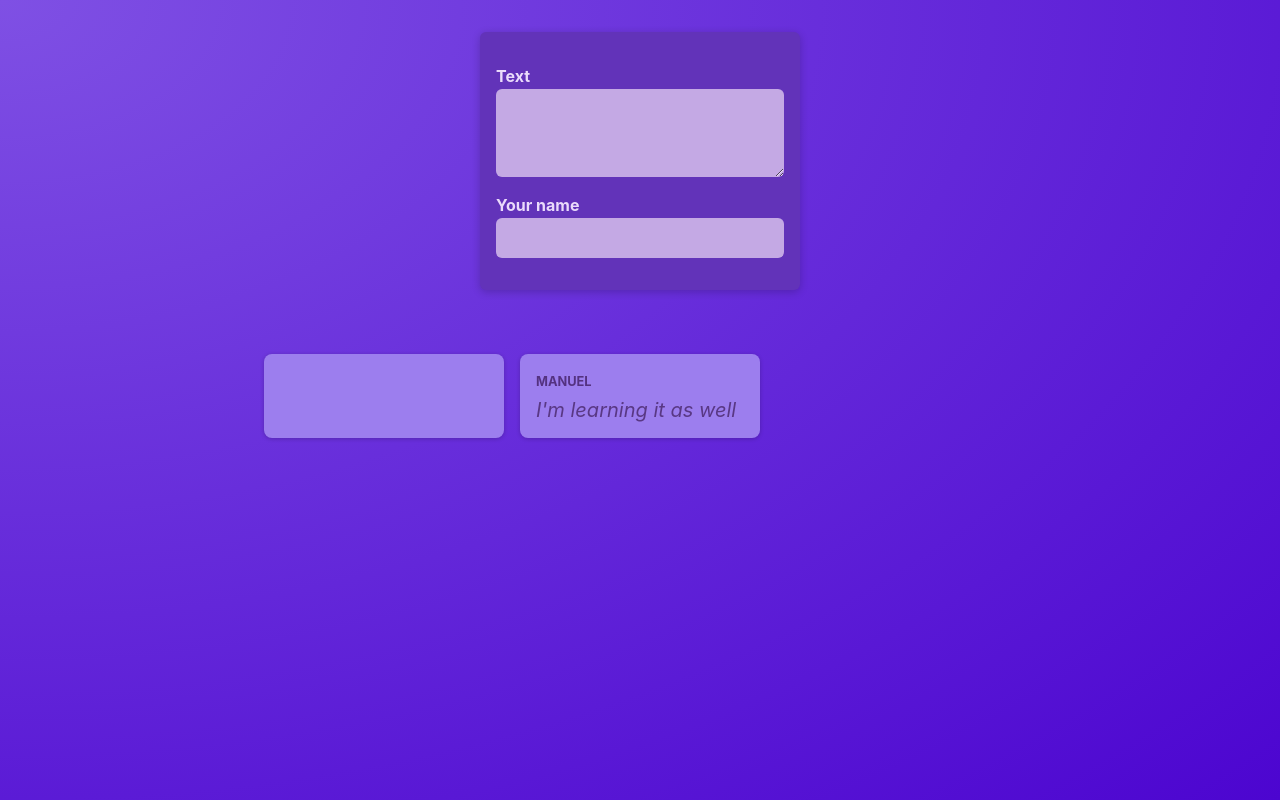
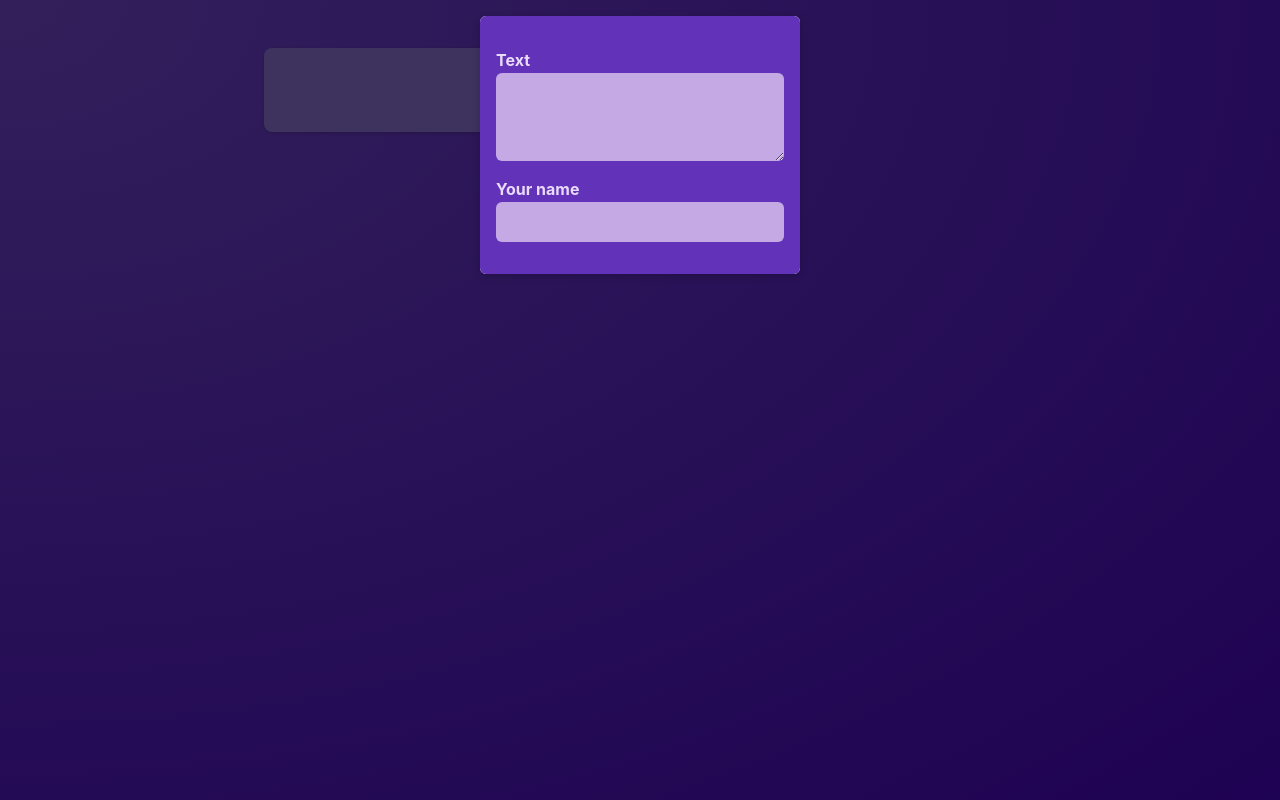
Before and after one commit to Cliff-Ezra/Learning-React, a React (Vite) app: page / in a window 1280 px wide. Built offline with nearby package versions, Linux system fonts and the light colour scheme.

Commit message:
Added the special 'children' prop

```diff
--- /dev/null
+++ b/src/components/Modal.jsx
@@ -0,0 +1,16 @@
+import classes from './Modal.module.css';
+
+//Instead of using pros. you can use object destructuring to get the children prop directly.
+//The NewPost component is passed as a child to the Modal component.
+function Modal({ children }) {
+    return (
+    <>
+    <div className={classes.backdrop} />
+    <dialog open="true" className={classes.modal}>
+        {children}
+    </dialog>
+    </>
+    );
+}
+
+export default Modal;
--- /dev/null
+++ b/src/components/Modal.module.css
@@ -0,0 +1,18 @@
+.backdrop {
+    position: fixed;
+    top: 0;
+    left: 0;
+    width: 100%;
+    height: 100vh;
+    background-color: rgba(0, 0, 0, 0.6);
+    z-index: 1;
+  }
+
+  .modal {
+    border: none;
+    border-radius: 6px;
+    box-shadow: 0 2px 8px rgba(0, 0, 0, 0.2);
+    padding: 0;
+    overflow: hidden;
+    z-index: 1;
+  }
--- a/src/components/NewPost.module.css
+++ b/src/components/NewPost.module.css
@@ -2,9 +2,6 @@
     background-color: #6233b9;
     padding: 1rem;
     width: 20rem;
-    margin: 2rem auto;
-    border-radius: 6px;
-    box-shadow: 0 2px 8px rgba(0, 0, 0, 0.2);
   }
 
   .form label {
--- a/src/components/PostsList.jsx
+++ b/src/components/PostsList.jsx
@@ -2,6 +2,7 @@
 
 import NewPost from './NewPost';
 import Post from './Post';
+import Modal from './Modal';
 import classes from './PostsList.module.css';
 
 function PostsList() {
@@ -17,7 +18,12 @@
 
     return (
         <>
-        <NewPost onBodyChange={bodyChangeHandler} onAuthorChange={authorChangeHandler} />
+        <Modal>
+            <NewPost
+                onBodyChange={bodyChangeHandler}
+                onAuthorChange={authorChangeHandler}
+            />
+        </Modal>
         <ul className={classes.posts}>
             <Post author={enteredAuthor} body={enteredBody} />
             <Post author="Manuel" body="I'm learning it as well" />
```
